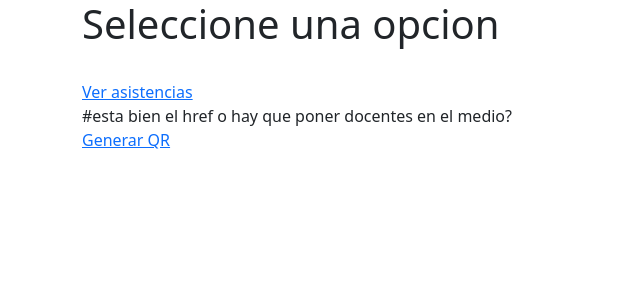
After one commit to enzofalcon/RIA_lab2, a Django app: template control_asistencia/templates/control_asistencia/docente/seleccionar_opcion.html in a window 1280 px wide. The commit adds this page. Shown: the top 300 px of the page, without its empty margins (0-640 px from the left). Run offline with Django 4.2, Linux system fonts and the light colour scheme; the template is opened without the code that fills it, so the values that code supplies are empty; some libraries are stand-ins or nearby versions.

Commit message:
Edicion de los urls

```diff
--- /dev/null
+++ b/control_asistencia/templates/control_asistencia/docente/seleccionar_opcion.html
@@ -0,0 +1,26 @@
+<!DOCTYPE html>
+<html lang="es">
+<head>
+    <meta charset="UTF-8">
+    <title>Seleccionar opcion</title>
+    <link rel="stylesheet" href="css/bootstrap.min.css">
+    <link rel="stylesheet" href="css/estilos.css">
+</head>
+<body>
+    <div class="container">
+        <div class="row">
+            <div class="col-md-12">
+
+                <h1>Seleccione una opcion</h1>
+
+                <br>
+                    <a href = "{% url 'control_asistencia:seleccionar_materia_fecha'%}">Ver asistencias</a>
+                <br>
+                #esta bien el href o hay que poner docentes en el medio?
+                <br>
+                    <a href = "{% url 'control_asistencia:qr_asistencia'%}">Generar QR</a>
+                <br>
+            </div>
+        </div>
+    </div>
+</html>
--- a/control_asistencia/urls.py
+++ b/control_asistencia/urls.py
@@ -8,13 +8,13 @@ app_name = 'control_asistencia'
 urlpatterns = [
     path("", autentificacion.inicioSesion, name="inicioSesion"),
     path("logout", autentificacion.cerrarSesion, name="cerrarSesion"),
+
     path("estudiante", estudiante_views.index, name="estudiante.index"),
-    path("estudiante/materias/<str:id>", estudiante_views.asistencias_de_materia, name="estudiante.asistencias_de_materia"),
+    path("estudiante/<str:id>", estudiante_views.asistencias_de_materia, name="estudiante.asistencias_de_materia"),
     path("estudiante/marcar_asistencia/<str:id>", estudiante_views.marcar_asistencia, name="estudiante.marcar_asistencia"),
 
     path("docente", docente_views.index, name="docente.index"),
-    path("docente/materias/<int:id>", docente_views.seleccionar_materia_fecha, name="docente.seleccionar_materia_fecha"),
-    path("docente/materias/<int:id>/qr_asistencia", docente_views.qr_asistencia, name="docente.qr_asistencia"),
-    path("docente/materias/<int:id>/<str:fecha>", docente_views.asistencias_materia, name="docente.asistencias_materia"),
-
+    path("docente/<int:id>/asistencias", docente_views.seleccionar_materia_fecha, name="docente.seleccionar_opcion"),
+    path("docente/<int:id>/qr_asistencia", docente_views.qr_asistencia, name="docente.qr_asistencia"),
+    path("docente/<int:id>/<str:fecha>", docente_views.asistencias_materia, name="docente.asistencias_materia"),
 ]
--- a/control_asistencia/views/estudiante_views.py
+++ b/control_asistencia/views/estudiante_views.py
@@ -22,7 +22,7 @@ def index(request):
 
 
 """
-/estudiante/materias/:id
+/estudiante/:id
 
 Dada una materia, ver las asistencias del estudiante.
 """
@@ -35,7 +35,7 @@ def asistencias_de_materia(request, id):
 
 
 """
-/estudiante/marcar_asistencia/:id
+/estudiante/:id
 
 Dado un link, introducir asistencia
 """
```
Also changed, not shown: control_asistencia/templates/control_asistencia/docente/asistencias.html (+37 -1 lines), control_asistencia/views/docente_views.py (+5 -8 lines).
